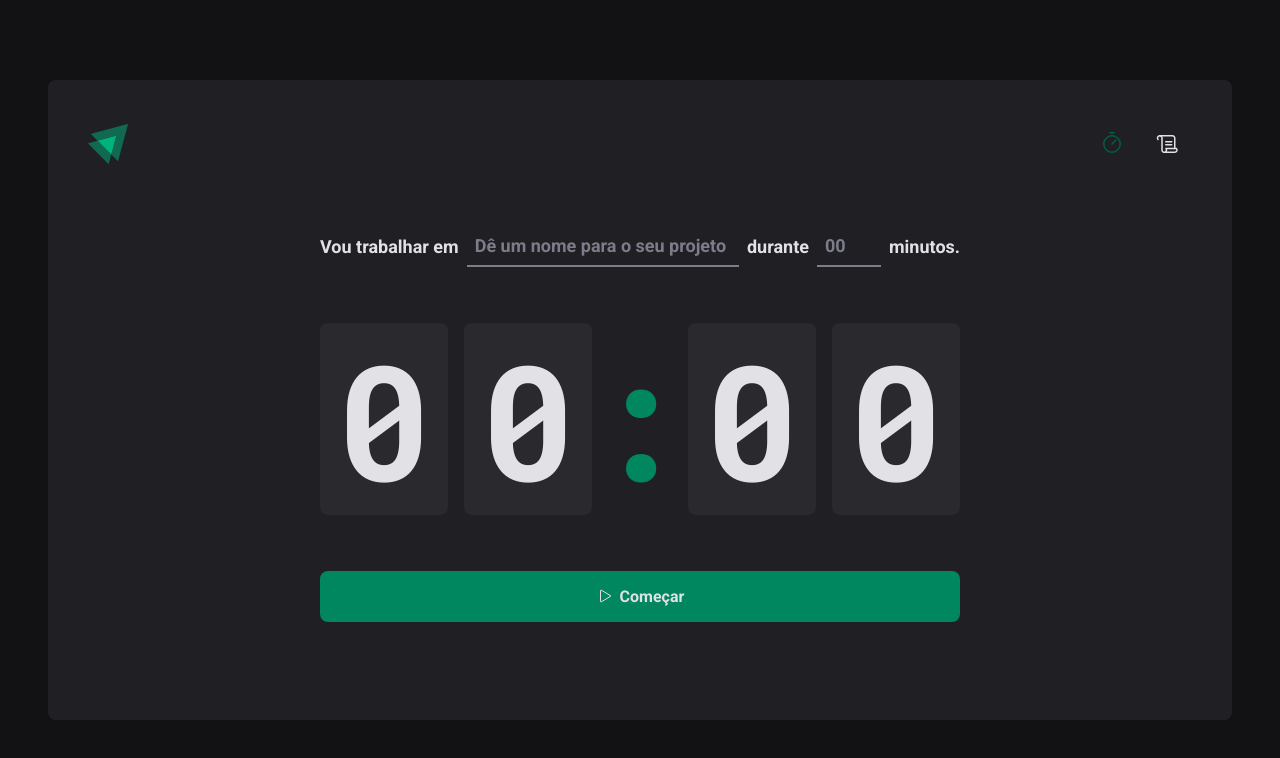
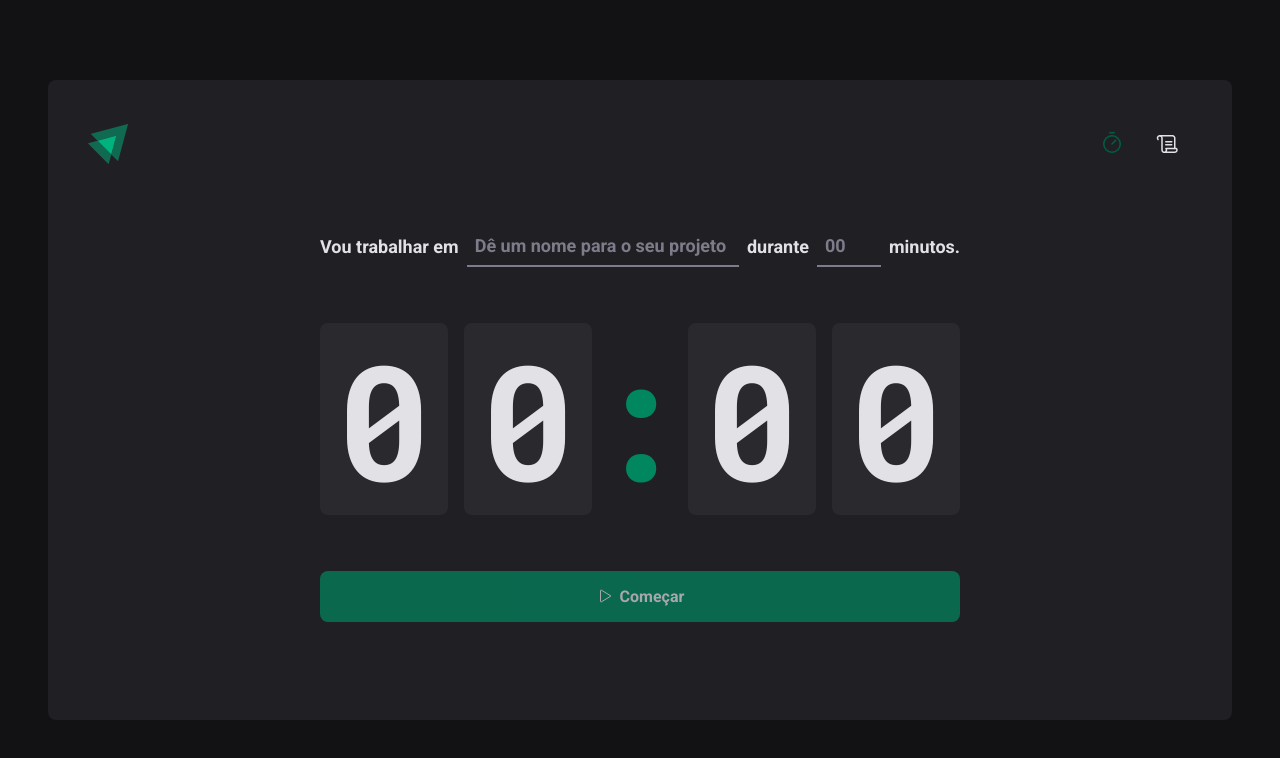
Before and after one commit to GabhPadilha02/ig-timer, a React (Vite) app: page / in a window 1280 px wide. Shown: the top 758 px of the page. Built offline with nearby package versions, Linux system fonts and the light colour scheme.

Commit message:
Adding react-hook-form and zod

```diff
--- a/package.json
+++ b/package.json
@@ -10,12 +10,15 @@
     "preview": "vite preview"
   },
   "dependencies": {
+    "@hookform/resolvers": "^2.9.7",
     "@types/styled-components": "^5.1.25",
     "phosphor-react": "^1.4.1",
     "react": "^18.2.0",
     "react-dom": "^18.2.0",
+    "react-hook-form": "^7.34.2",
     "react-router-dom": "^6.3.0",
-    "styled-components": "^5.3.5"
+    "styled-components": "^5.3.5",
+    "zod": "^3.18.0"
   },
   "devDependencies": {
     "@rocketseat/eslint-config": "^1.1.3",
--- a/src/pages/Home/index.tsx
+++ b/src/pages/Home/index.tsx
@@ -1,4 +1,8 @@
 import { Play } from 'phosphor-react'
+import { useForm } from 'react-hook-form'
+import { zodResolver } from '@hookform/resolvers/zod'
+import * as zod from 'zod'
+
 import {
   CountdownContainer,
   FormContainer,
@@ -9,16 +13,36 @@ import {
   TaskInput,
 } from './styles'
 
+const newCycleFormValidationSchema = zod.object({
+  task: zod.string().min(1, 'Informe a tarefa'),
+  minutesAmount: zod
+    .number()
+    .min(5, 'O ciclo precisa ser de no mínimo 5 minutos')
+    .max(60, 'O ciclo precisa ser de no máximo 60 minutos'),
+})
+
 export function Home() {
+  const { register, handleSubmit, watch } = useForm({
+    resolver: zodResolver(newCycleFormValidationSchema),
+  })
+
+  function handleCreateNewCycle(data: any) {
+    console.log(data)
+  }
+
+  const task = watch('task')
+  const isSubmitDisable = !task
+
   return (
     <HomeContainer>
-      <form action="">
+      <form action="" onSubmit={handleSubmit(handleCreateNewCycle)}>
         <FormContainer>
           <label htmlFor="task">Vou trabalhar em</label>
           <TaskInput
             id="task"
             list="task-suggestions"
             placeholder="Dê um nome para o seu projeto"
+            {...register('task')}
           />
 
           <datalist id="task-suggestions">
@@ -35,6 +59,7 @@ export function Home() {
             step={5}
             min={5}
             max={60}
+            {...register('minutesAmount', { valueAsNumber: true })}
           />
 
           <span>minutos.</span>
@@ -48,7 +73,7 @@ export function Home() {
           <span>0</span>
         </CountdownContainer>
 
-        <StartCountdownButton type="submit">
+        <StartCountdownButton disabled={isSubmitDisable} type="submit">
           <Play />
           Começar
         </StartCountdownButton>
```
Also changed, not shown: 1 other file (tests, documents, lock files or other folders).
